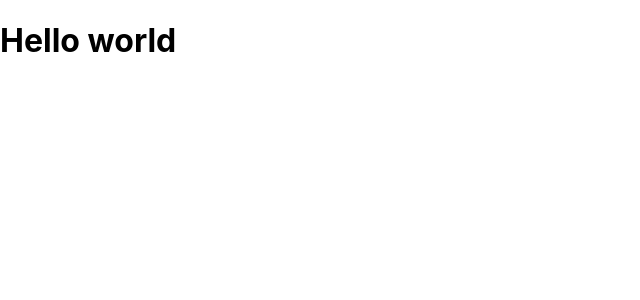
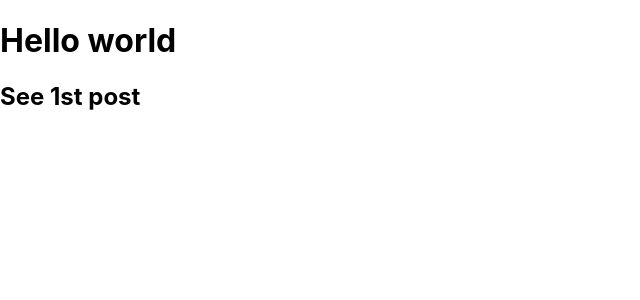
Before and after one commit to acalvom/nextjs-hello-world, a Next.js app: page / in a window 1280 px wide. Shown: the top 300 px of the page, without its empty margins (0-640 px from the left). Built offline with nearby package versions, Linux system fonts and the light colour scheme.

Commit message:
Create new route & Link to main page

```diff
--- a/pages/index.tsx
+++ b/pages/index.tsx
@@ -1,8 +1,17 @@
 import type { NextPage } from 'next'
+import Link from 'next/link'
+import { Fragment } from 'react'
 
 const Home: NextPage = () => {
   return (
-    <h1>Hello world</h1>
+    <Fragment>
+      <h1>Hello world</h1>
+      <h2>
+        <Link href="/posts/first-post">
+          <a>See 1st post</a>
+        </Link>
+      </h2>
+    </Fragment>
   )
 }
 
```
Also changed, not shown: pages/posts/first-post.tsx (added, +15 -0 lines).
